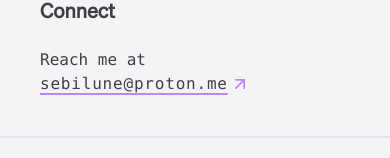
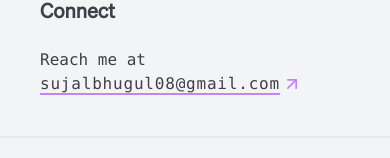
Before and after one commit to Sujal2308/portfolio01, a React (Vite) app: page / in a window 390 px wide. Shown: the part 3985-4143 px from the top of the page. Built offline with nearby package versions, Linux system fonts and the light colour scheme; a web font is replaced by a local one.

Commit message:
Complete portfolio customization - typewriter header, mobile pagination, read more features, certification links, updated contact info

```diff
--- a/src/features/contact/Contact.tsx
+++ b/src/features/contact/Contact.tsx
@@ -6,8 +6,8 @@
     <div className="font-mono">
       Reach me at&nbsp;
       <BoxReveal boxColor="#c27aff">
-        <Link color="purple" link="mailto:sebilune@proton.me">
-          sebilune@proton.me
+        <Link color="purple" link="mailto:sujalbhugul08@gmail.com">
+          sujalbhugul08@gmail.com
         </Link>
       </BoxReveal>
     </div>
```
